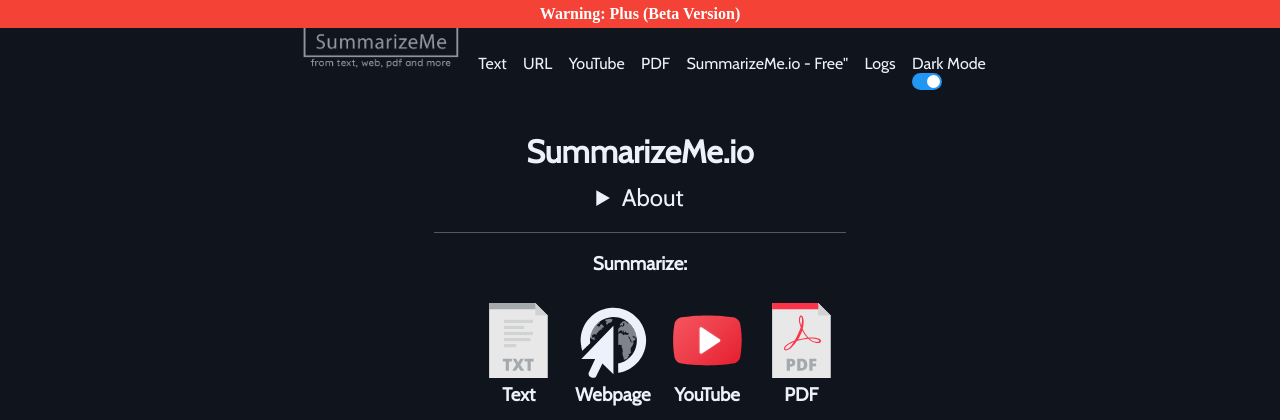
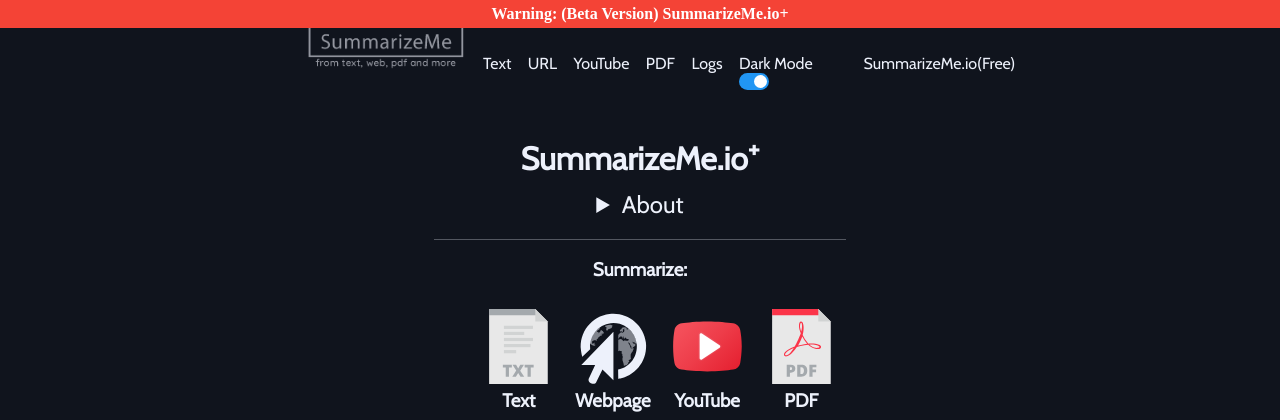
Before and after one commit to satishsurath/summarizeme.io, a Flask app: page / in a window 1280 px wide. Shown: the top 420 px of the page. Run offline with Flask 3, Linux system fonts and the light colour scheme; parts of the project's set-up code (start-up, migrations or seed data) failed here and were passed over; some libraries are stand-ins or nearby versions.

Commit message:
Cosmetic status for the Plus version
Signed-off-by: Satish Surath <connect@sati.sh>

```diff
--- a/app/templates/base.html
+++ b/app/templates/base.html
@@ -211,7 +211,6 @@
                 <li class="nav-links"> <a href="{{ url_for('summarizeURL') }}" alt="SummarizeMe.io (plus) - Webpage Summarization" aria-label="SummarizeMe.io - Webpage Summarization">URL</a></li>
                 <li class="nav-links"> <a href="{{ url_for('summarizeYouTube') }}" alt="SummarizeMe.io (plus) - YouTube Summarization" aria-label="SummarizeMe.io - YouTube Summarization">YouTube</a></li>
                 <li class="nav-links"> <a href="{{ url_for('summarizePDF') }}" alt="SummarizeMe.io (plus) - PDF Summarization" aria-label="SummarizeMe.io - PDF Summarization">PDF</a></li>
-                <li class="nav-links"> <a href="https://summarizeme.io" alt="SummarizeMe.io - Free" aria-label="SummarizeMe.io - Free">SummarizeMe.io - Free"</a></li>
                 <li class="nav-links"> <a href="{{ url_for('logs') }}">Logs</a></li>
                 {% if current_user.is_authenticated %}
                   <li class="nav-links"> <a href="{{ url_for('openAI_debug') }}">OpenAI Debug</a></li>
@@ -229,6 +228,7 @@
                 </div>
               </div>
             </li>
+            <li class="nav-links"> <a href="https://summarizeme.io" alt="SummarizeMe.io(Free)" aria-label="SummarizeMe.io - Free">SummarizeMe.io(Free)</a></li>
             </ul>
             </nav>
 
--- a/app/templates/index.html
+++ b/app/templates/index.html
@@ -1,6 +1,6 @@
 {% extends "base.html" %}
 {% block content %}
-        <h1 class="center-align">SummarizeMe.io</h1>
+        <h1 class="center-align">SummarizeMe.io<sup>+</sup></h1>
         {% with messages = get_flashed_messages() %}
                 {% if messages %}
                 <div class="flashes">
--- a/config.py
+++ b/config.py
@@ -35,7 +35,7 @@
     SESSION_PERMANENT = False
 
     # Configure Environment
-    SUMMARIZEME_ENV = os.environ.get('SUMMARIZEME_ENV') or 'Plus (Beta Version)'
+    SUMMARIZEME_ENV = os.environ.get('SUMMARIZEME_ENV') or '(Beta Version) SummarizeMe.io+'
         #Toggle to Show / Hide the Banner
     FLAG_SUMMARIZEME_ENV = os.environ.get('FLAG_SUMMARIZEME_ENV') or True
 
```
